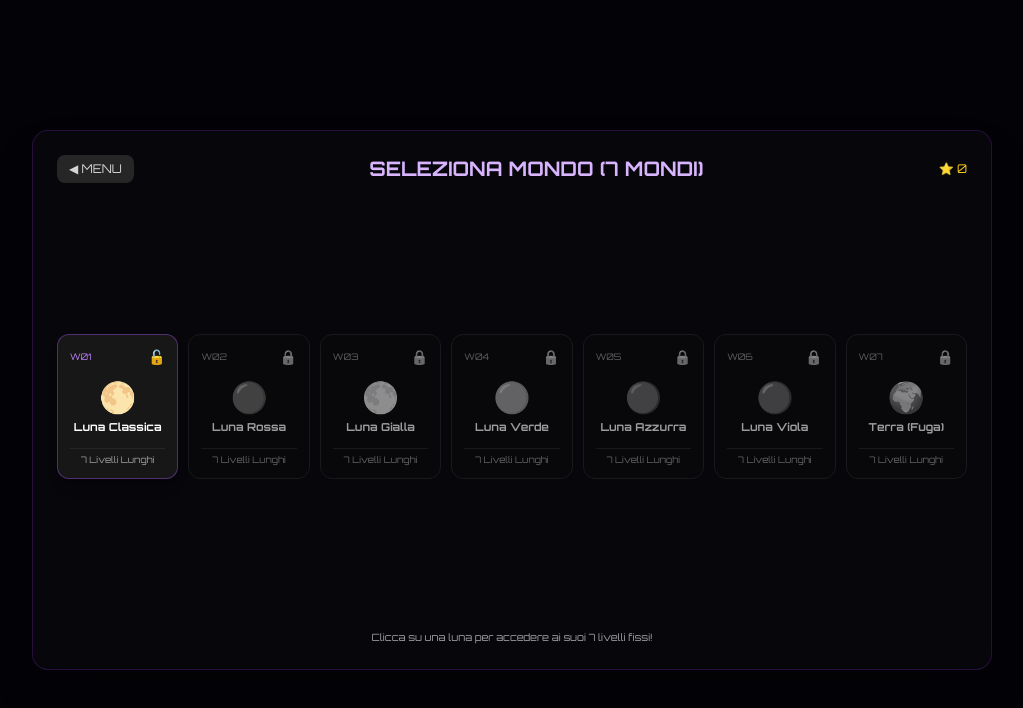
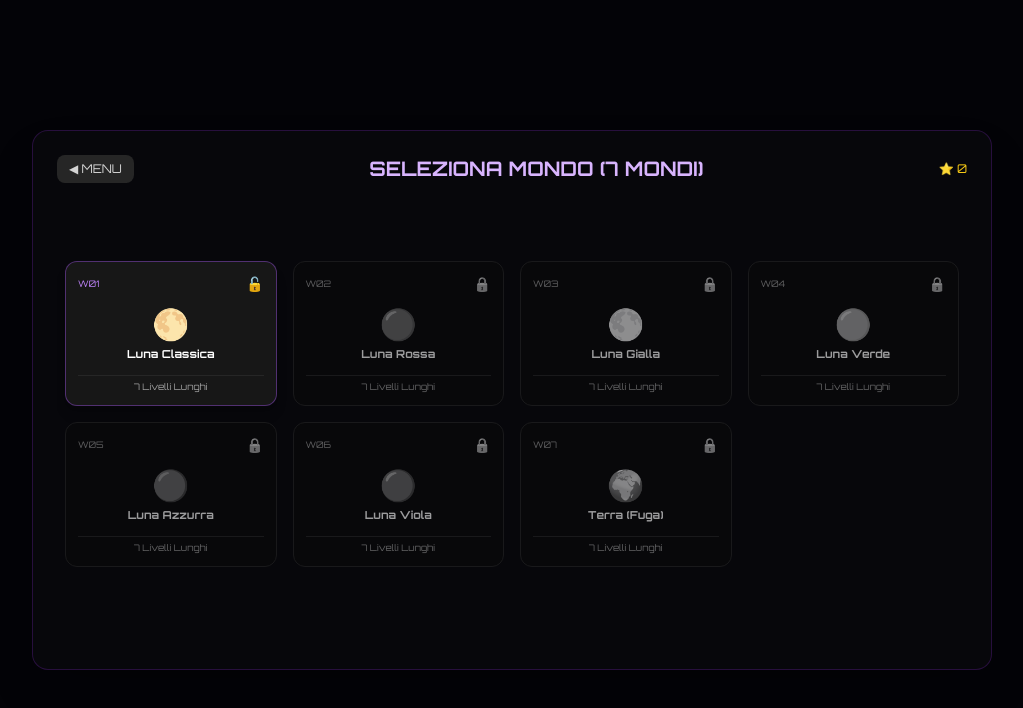
Before and after one commit to lunoyd/UFO_GAME, a plain HTML site: page index.html in a window 1280 px wide. Both pictures are taken after a click on the button "🚀 GIOCA ORA". Shown: the whole page, without its empty margins (128-1151 px from the left). Drawn offline with nearby package versions, Linux system fonts and the light colour scheme.

Commit message:
Fix worlds-container div structure in index.html

```diff
--- a/index.html
+++ b/index.html
@@ -145,8 +145,8 @@
                 <h2 id="txt-map-title" class="font-orbitron text-xl font-bold text-purple-300">SELEZIONA MONDO (7 MONDI)</h2>
                 <div class="text-xs font-orbitron text-yellow-400">⭐ <span id="world-stars">0</span></div>
             </div>
+<div id="worlds-container" class="grid grid-cols-2 md:grid-cols-4 gap-4 my-auto overflow-y-auto max-h-[360px] p-2">
 
-            <div id="worlds-container" class="grid grid-cols-2 md:grid-cols-4 lg:grid-cols-7 gap-2.5 my-auto"></div>
 
             <div id="txt-map-hint" class="text-center text-[10px] text-neutral-400 font-orbitron">
                 Clicca su una luna per accedere ai suoi 7 livelli fissi!
```
